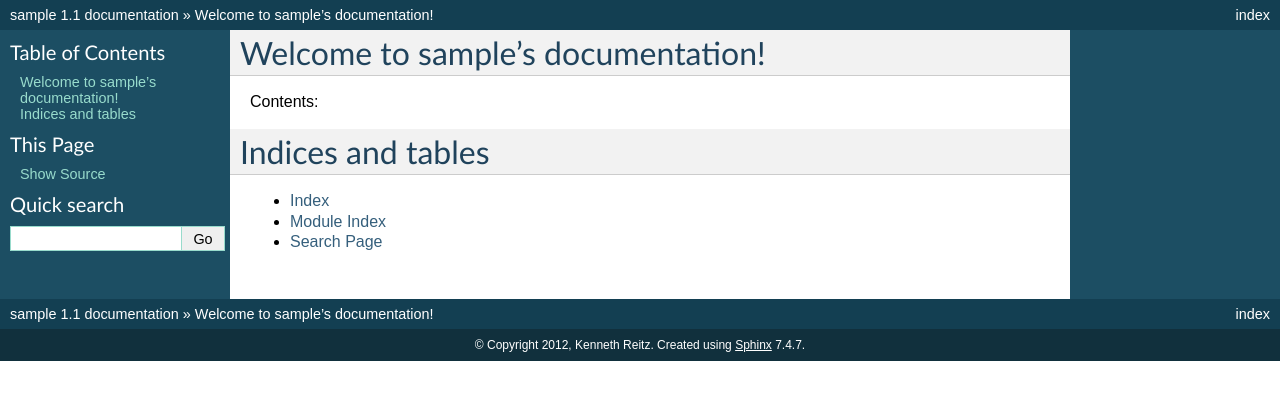
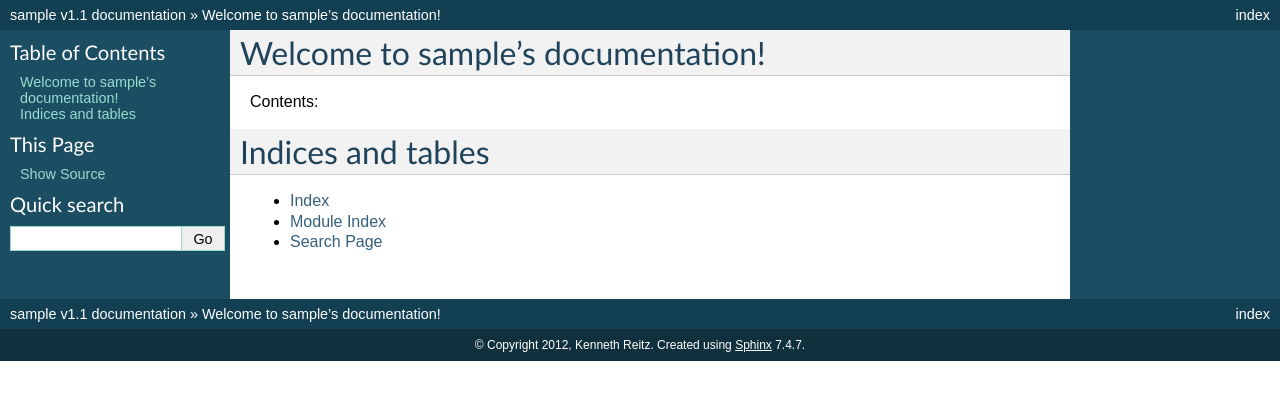
Before and after one commit to ls2716/wikidictparser_package, a Sphinx documentation site: the page built from docs/index.rst, in a window 1280 px wide. Shown: the top 400 px of the page. Built offline with Sphinx 7.4.7, drawn with Linux system fonts in a browser that asks for light colours.

Commit message:
conf update

```diff
--- a/docs/conf.py
+++ b/docs/conf.py
@@ -48,9 +48,9 @@ copyright = u'2012, Kenneth Reitz'
 # built documents.
 #
 # The short X.Y version.
-version = 'v1.1
+version = 'v1.1'
 # The full version, including alpha/beta/rc tags.
-release = 'v1.1
+release = 'v1.1'
 
 # The language for content autogenerated by Sphinx. Refer to documentation
 # for a list of supported languages.
```
